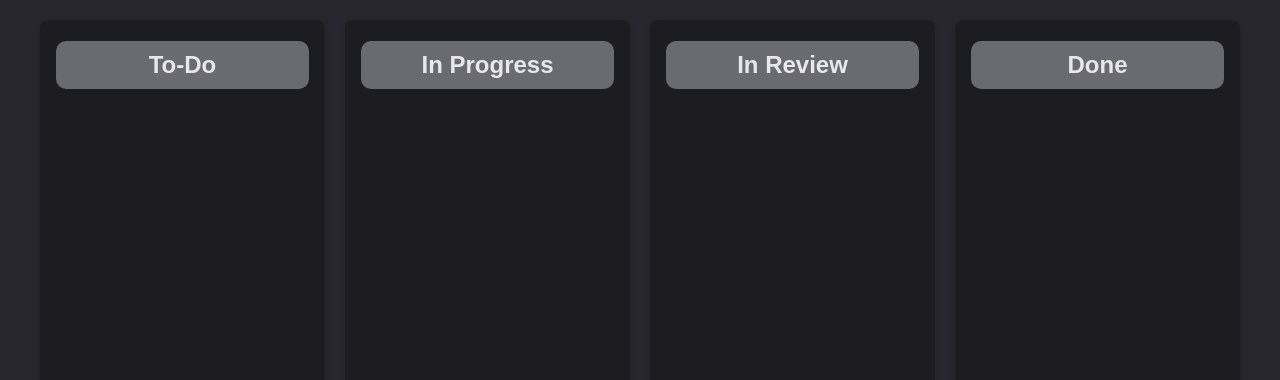
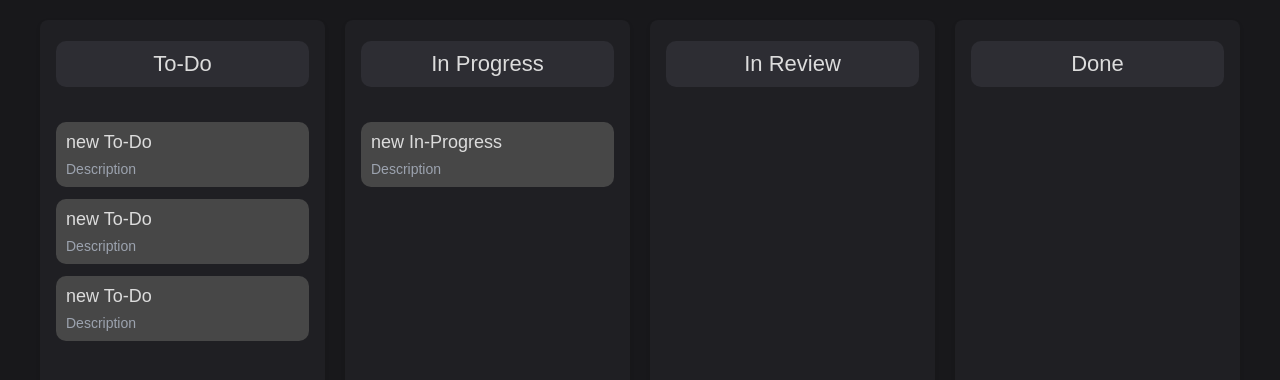
Before and after one commit to alirezaSoleymani/Desk, a website built with Vite: page index.html in a window 1280 px wide. Built offline with nearby package versions, Linux system fonts and the light colour scheme.

Commit message:
feat: create Ticket class, connect to Column class, and make some general modfications

```diff
--- a/src/main.ts
+++ b/src/main.ts
@@ -3,10 +3,16 @@ import './style.scss';
 class Board {
    private board: HTMLDivElement;
    private columns: Column[] = [
-      new Column(0, 'To-Do', Status.ToDo),
-      new Column(1, 'In Progress', Status.InProgress),
-      new Column(2, 'In Review', Status.InReview),
-      new Column(3, 'Done', Status.Done),
+      new Column('To-Do', Status.ToDo, [
+         new Ticket('new To-Do', 'Description'),
+         new Ticket('new To-Do', 'Description'),
+         new Ticket('new To-Do', 'Description'),
+      ]),
+      new Column('In Progress', Status.InProgress, [
+         new Ticket('new In-Progress', 'Description'),
+      ]),
+      new Column('In Review', Status.InReview),
+      new Column('Done', Status.Done),
    ];
 
    constructor() {
@@ -32,20 +38,56 @@ class Board {
 }
 
 enum Status {
-   ToDo = 'ToDo',
-   InProgress = 'InProgress',
-   InReview = 'InReview',
-   Done = 'Done',
+   ToDo = 'to-do',
+   InProgress = 'in-progress',
+   InReview = 'in-review',
+   Done = 'done',
+}
+
+class Ticket {
+   private ticket: HTMLDivElement;
+   public status: Status = Status.ToDo;
+   private static nextId: number = 1;
+   private id: number;
+
+   constructor(title: string, description?: string) {
+      this.id = Ticket.nextId++;
+
+      this.ticket = document.createElement('div');
+      this.ticket.classList = `ticket ${this.status.toString()}-ticket`;
+      this.ticket.innerHTML = `
+      <div class="ticket-title">${title}</div>
+      ${description ? `<div class="ticket-description">${description}</div>` : ''}
+      `;
+   }
+
+   getElement() {
+      return this.ticket;
+   }
 }
 
 class Column {
    private colElement: HTMLDivElement;
+   private static nextId: number = 1;
+   private id: number;
 
-   constructor(id: number, title: string, status: Status) {
+   constructor(title: string, status: Status, tickets?: Ticket[]) {
+      this.id = Column.nextId++;
+
       this.colElement = document.createElement('div');
-      this.colElement.id = `col-${id}`;
+      this.colElement.id = `col-${this.id}`;
       this.colElement.className = `column ${status.toString()}`;
-      this.colElement.innerHTML = `<h2>${title}</h2>`;
+      this.colElement.innerHTML = `<div class="col-title">${title}</div>`;
+
+      if (tickets) {
+         this.colElement.innerHTML += `<div class="tickets"></div>`;
+
+         tickets.forEach((ticket) => {
+            this.colElement
+               .querySelector('.tickets')
+               ?.append(ticket.getElement());
+         });
+      }
    }
 
    getElement() {
--- a/src/style.scss
+++ b/src/style.scss
@@ -3,7 +3,7 @@ body {
    height: 100%;
    margin: 0;
    font-family: Arial, sans-serif;
-   background-color: #26262c;
+   background-color: #18181b;
 }
 
 #app {
@@ -27,18 +27,41 @@ body {
 
          .column {
             flex: 1;
-            background-color: #1c1c21;
+            background-color: #1f1f23;
             border-radius: 8px;
             padding: 16px;
             box-shadow: 0 2px 4px rgba(0, 0, 0, 0.1);
 
-            h2 {
+            .col-title {
                text-align: center;
-               color: #e8e8ec;
-               background-color: #6a6b70;
+               font-size: 22px;
+               color: #dcdcdc;
+               background-color: #2d2d33;
                border-radius: 10px;
                padding: 10px 0;
-               margin: 5px 0;
+               margin: 5px 0 35px 0;
+            }
+
+            .tickets {
+               display: flex;
+               flex-direction: column;
+               gap: 12px;
+               .ticket {
+                  background-color: #474747;
+                  border-radius: 10px;
+                  padding: 10px;
+
+                  .ticket-title {
+                     font-size: 18px;
+                     color: #dcdcdc;
+                     margin-bottom: 8px;
+                  }
+
+                  .ticket-description {
+                     font-size: 14px;
+                     color: #9ca3af;
+                  }
+               }
             }
          }
       }
```
